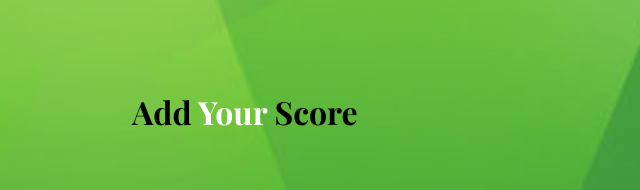
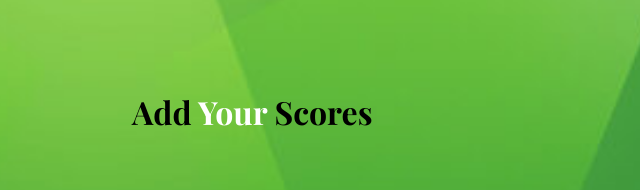
Before and after one commit to ademibowale/Leader-Board, a website built with webpack: page src/index.html in a window 1280 px wide. Shown: the part 170-360 px from the top of the page, 583-1223 px from the left. Built offline with nearby package versions, Linux system fonts and the light colour scheme; a web font is replaced by a local one.

Commit message:
add scores in h2 in index.htm file

```diff
--- a/src/index.html
+++ b/src/index.html
@@ -6,7 +6,7 @@
     <meta name="viewport" content="width=device-width, initial-scale=1.0">
     <link href="https://fonts.googleapis.com/css2?family=Playfair+Display:ital,wght@0,400;0,500;0,700;1,400&display=swap" rel="stylesheet">
     <title>&#129351My Leader Board</title>
-    <!-- <link rel="stylesheet" href="styles.css"> -->
+
 </head>
 <body>
     <main class="header">
@@ -32,7 +32,7 @@
             <!-- add name and score to the leaderboard -->
 
             <div class="lead-score">
-                <h2>Add <span>Your</span> Score</h2>
+                <h2>Add <span>Your</span> Scores</h2>
                 <form action="get" id="lead-form">
                     <input type="text" id="user-name" placeholder="Your name" name="names" required>
                     <input type="number" id="user-score" placeholder="Your score" name="score" required>
```
